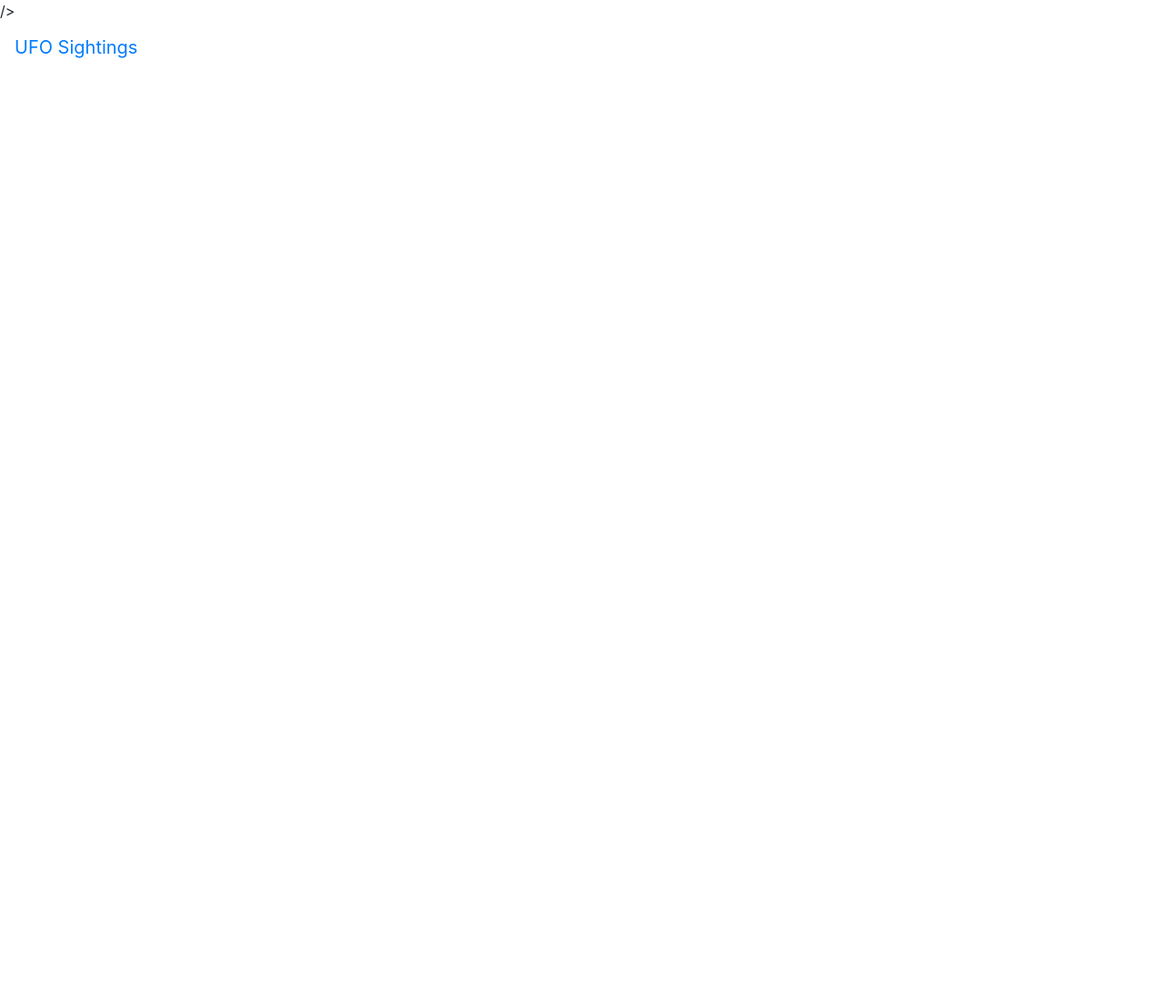
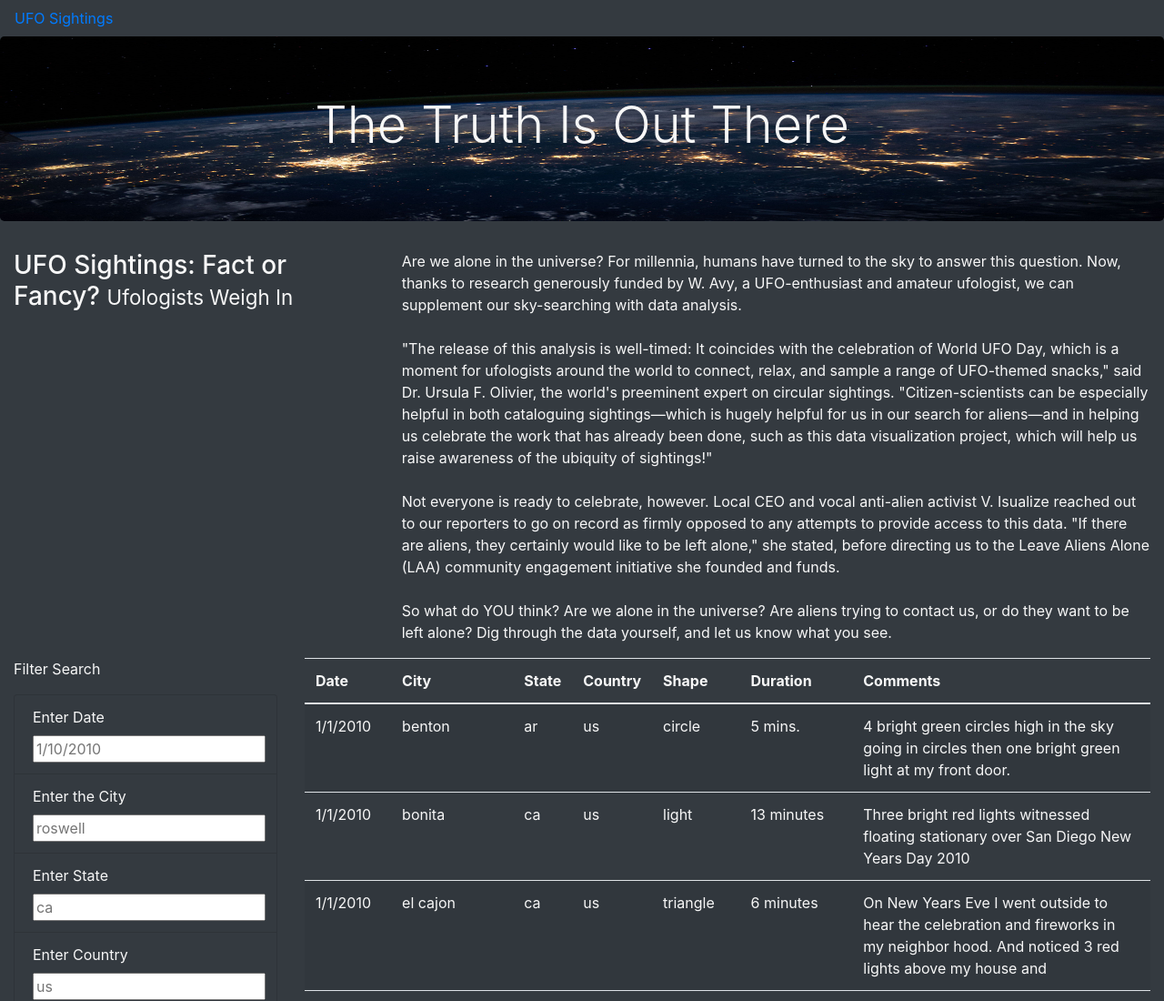
Before and after one commit to sbellorin/UFOs, a plain HTML site: page index.html in a window 1280 px wide. Shown: the top 1100 px of the page at 91% size. Before the commit the page ends 800 px from the top, so only its background shows below. Drawn offline with nearby package versions, Linux system fonts and the light colour scheme.

Commit message:
deliverables

```diff
--- a/index.html
+++ b/index.html
@@ -6,20 +6,83 @@
     <meta name="viewport" content="width=device-width, initial-scale=1.0">
     <title>UFO Finder</title>
     <link
-      rel="stylesheet"
-      href="https://maxcdn.bootstrapcdn.com/bootstrap/4.0.0/css/bootstrap.min.css"
-      integrity="sha384-Gn5384xqQ1aoWXA+058RXPxPg6fy4IWvTNh0E263XmFcJlSAwiGgFAW/dAiS6JXm"
-      crossorigin="anonymous">
-      <link rel="stylesheet" href="static/css/style.css">
+        rel="stylesheet"
+        href="https://maxcdn.bootstrapcdn.com/bootstrap/4.0.0/css/bootstrap.min.css"
+        integrity="sha384-Gn5384xqQ1aoWXA+058RXPxPg6fy4IWvTNh0E263XmFcJlSAwiGgFAW/dAiS6JXm"
+        crossorigin="anonymous">
+    <link rel="stylesheet" href="static/css/style.css">
+</head>
+<body class="bg-dark">
+    <div class="wrapper">
+        <nav class="navbar navbar-dark bg-dark navbar-expand-lg">
+            <a class="narbar-brand" href="index.html">UFO Sightings</a>
+        </nav>
+        <div class="jumbotron">
+            <h1 class="display-4">The Truth Is Out There</h1>
+        </div>
+    <div class="container-fluid">
+        <div class="row">
+            <div class="col-md-4">
+                <h3>UFO Sightings: Fact or Fancy? <small>Ufologists Weigh In</small></h3>
+            </div>
+            <div class="col-md-8">
+                <p>
+                    Are we alone in the universe? For millennia, humans have turned to the sky to answer this question. Now, thanks to research generously funded by W. Avy, a UFO-enthusiast and amateur ufologist, we can supplement our sky-searching with data analysis.<br><br> "The release of this analysis is well-timed: It coincides with the celebration of World UFO Day, which is a moment for ufologists around the world to connect, relax, and sample a range of UFO-themed snacks," said Dr. Ursula F. Olivier, the world's preeminent expert on circular sightings. "Citizen-scientists can be especially helpful in both cataloguing sightings—which is hugely helpful for us in our search for aliens—and in helping us celebrate the work that has already been done, such as this data visualization project, which will help us raise awareness of the ubiquity of sightings!"<br><br> Not everyone is ready to celebrate, however. Local CEO and vocal anti-alien activist V. Isualize reached out to our reporters to go on record as firmly opposed to any attempts to provide access to this data. "If there are aliens, they certainly would like to be left alone," she stated, before directing us to the Leave Aliens Alone (LAA) community engagement initiative she founded and funds.<br><br> So what do YOU think? Are we alone in the universe? Are aliens trying to contact us, or do they want to be left alone? Dig through the data yourself, and let us know what you see.
 
-    />
-</head>
-<body>
-    <div class="wrapper">
-        <nav class="navbar navbar-expand-lg">
-            <a class="navbar-brand" href="index.html">UFO Sightings</a>
-
-        </nav>
+                </p>
+            </div>
+        </div>
     </div>
+    <div class="container-fluid">
+        <div class="row">
+            <div class="col-md-3">
+                <form class="bg-dark">
+                    <p>Filter Search</p>
+                    <ul class="list-group bg-dark">
+                        <li class="list-group-item bg-dark">
+                            <label for="date">Enter Date</label>
+                            <input type="text" placeholder="1/10/2010" id="datetime">
+                        </li>
+                        <li class="list-group-item bg-dark">
+                            <label for="city">Enter the City</label>
+                            <input type="text" placeholder="roswell" id="city">
+                        </li>
+                        <li class="list-group-item bg-dark">
+                            <label for="state">Enter State</label>
+                            <input type="text" placeholder="ca" id="state">
+                        </li>
+                        <li class="list-group-item bg-dark">
+                            <label for="country">Enter Country</label>
+                            <input type="text" placeholder="us" id="country">
+                        </li>
+                        <li class="list-group-item bg-dark">
+                            <label for="shape">Enter Shape</label>
+                            <input type="text" placeholder="circle" id="shape">
+                        </li>
+                    </ul>
+                </form>
+            </div>
+            <div class="col-md-9">
+                <table class="table table-striped">
+                    <thead>
+                        <tr>
+                            <th>Date</th>
+                            <th>City</th>
+                            <th>State</th>
+                            <th>Country</th>
+                            <th>Shape</th>
+                            <th>Duration</th>
+                            <th>Comments</th>
+                        </tr>
+                    </thead>
+                    <tbody></tbody>
+                </table>
+            </div>
+        </div>
+    </div>
+    </div>
+    <script src="https://cdnjs.cloudflare.com/ajax/libs/d3/4.11.0/d3.js"></script>
+    <script src="static/js/data.js"></script>
+    <script src="static/js/app.js"></script>
 </body>
 </html>
--- a/static/css/style.css
+++ b/static/css/style.css
@@ -0,0 +1,10 @@
+body {
+
+  color: #f7f7f7;
+}
+
+.jumbotron {
+  background-image: url("../images/nasa.jpg");
+  background-size: 100% 100%;
+  text-align: center;
+}
```
Also changed, not shown: app.js (added, +66 -0 lines), static/images/bottom.png (added), static/images/nasa.jpg (added), static/images/top.png (added), static/images/working_filters.png (added), 2 other files.
